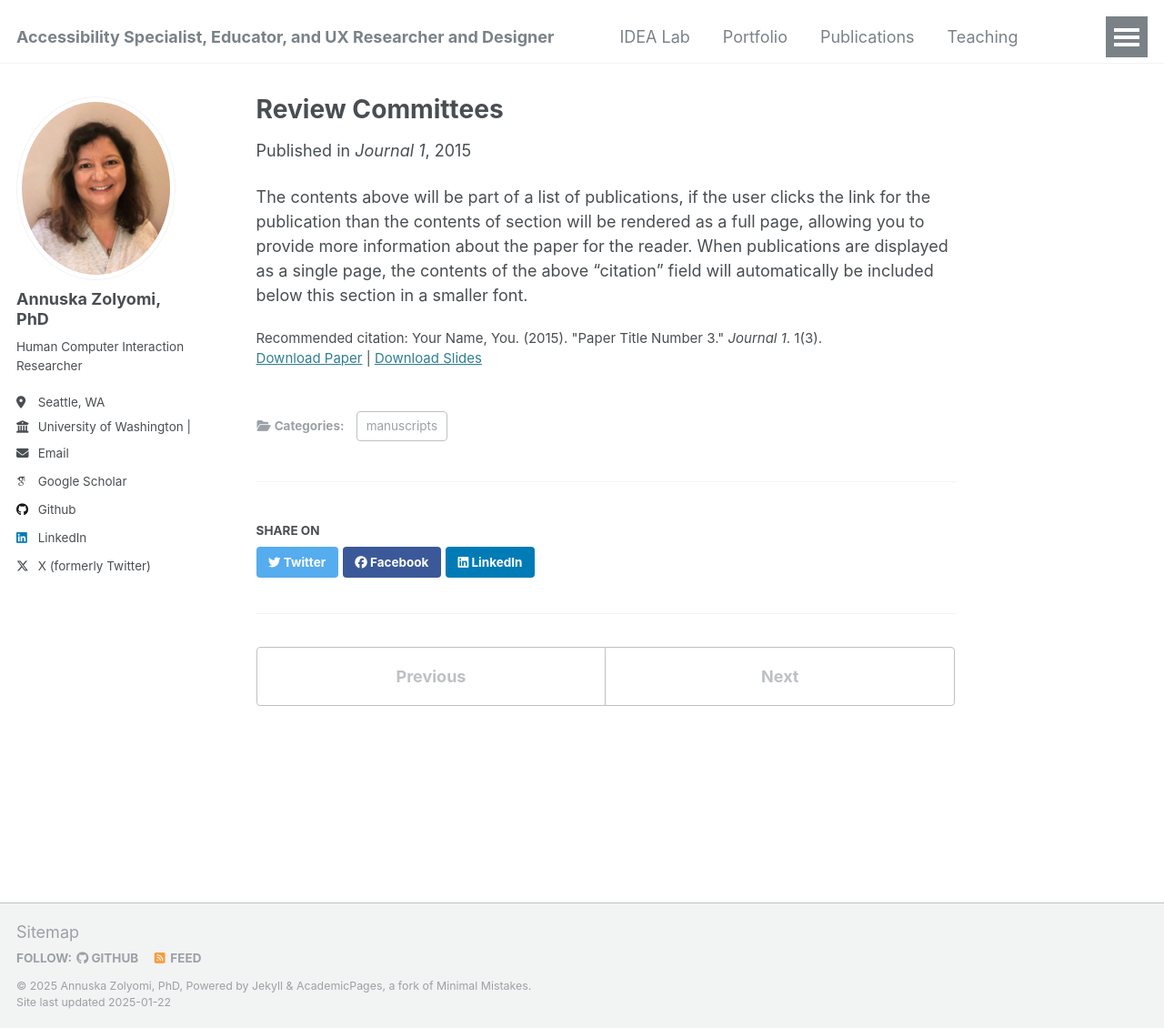
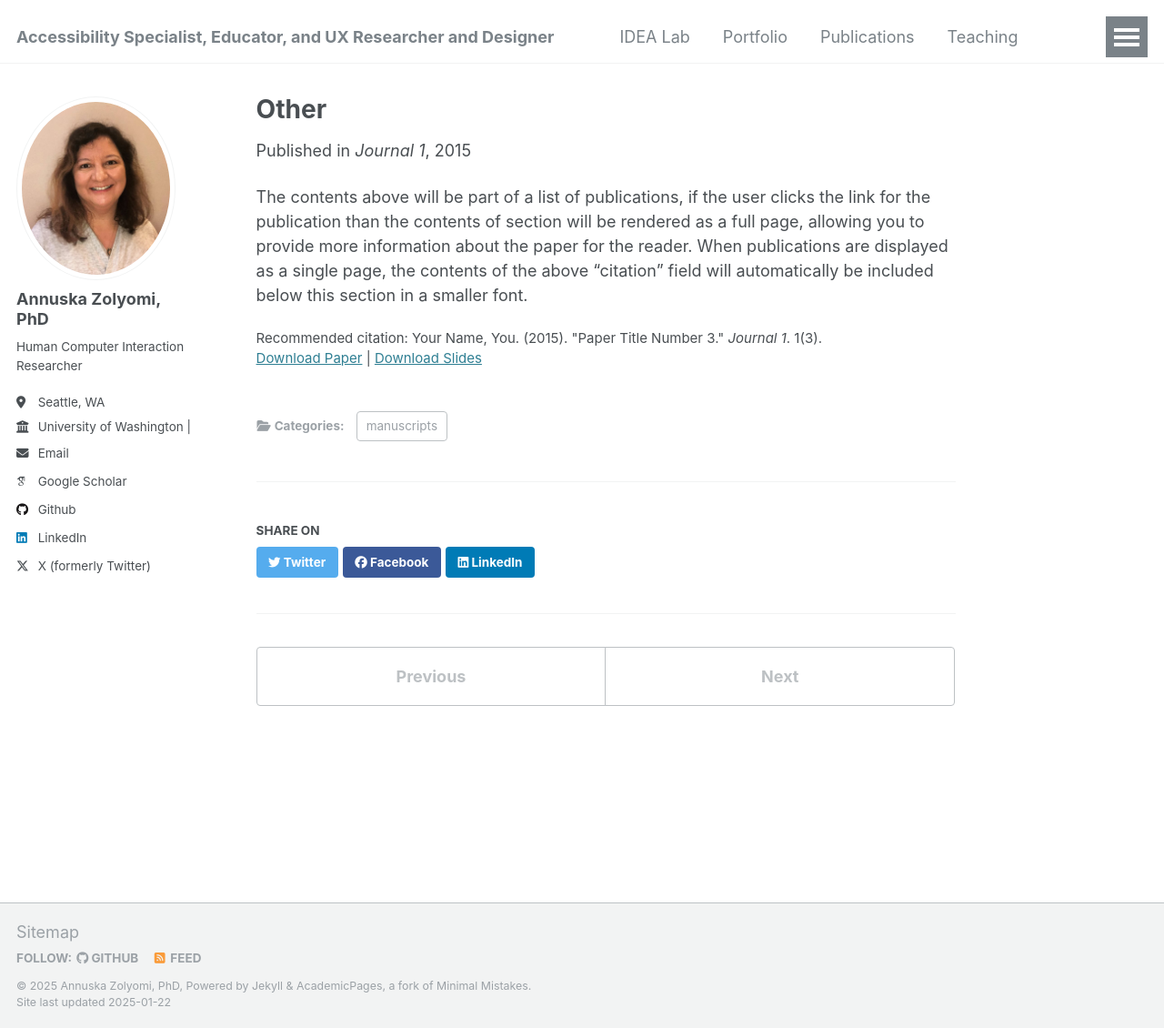
Before and after one commit to danper2024/APT, a Jekyll site: the page built from _publications/2015-10-01-paper-title-number-3.md, in a window 1280 px wide and 1130 px high. Shown: the whole window at 91% size. Built offline with Jekyll 4.4.1, drawn with Linux system fonts in a browser that asks for light colours; some web fonts are replaced.

Commit message:
Update 2015-10-01-paper-title-number-3.md
Signed-off-by: danper2024 <dan.perkins@outlook.com>

```diff
--- a/_publications/2015-10-01-paper-title-number-3.md
+++ b/_publications/2015-10-01-paper-title-number-3.md
@@ -1,6 +1,6 @@
 ---
-title: "Review Committees"
-collection: publications
+title: "Other"
+collection: other
 category: manuscripts
 permalink: /publication/2015-10-01-paper-title-number-3
 excerpt: 'This paper is about the number 3. The number 4 is left for future work.'
```
